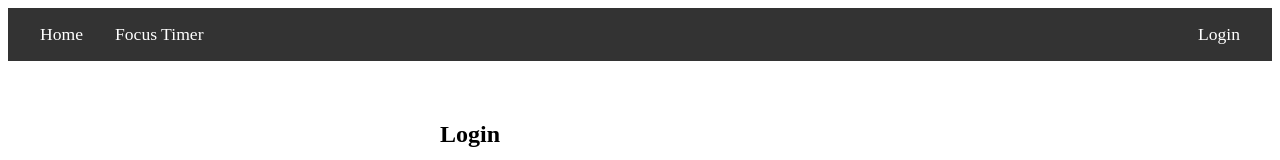
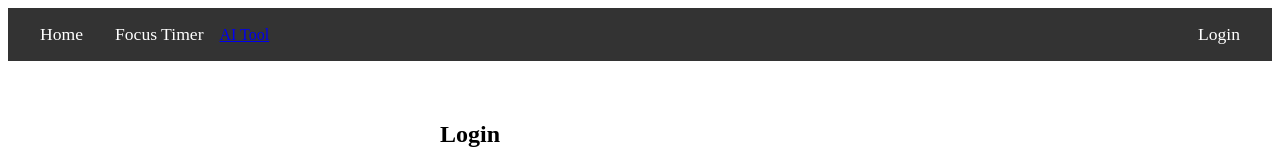
Before and after one commit to sidhutaran07/Test-react-app, a React (Create React App) app: page /login in a window 1280 px wide. Shown: the top 160 px of the page. Built offline with nearby package versions, Linux system fonts and the light colour scheme; no server answers.

Commit message:
Update Navbar.js

```diff
--- a/src/components/Navbar.js
+++ b/src/components/Navbar.js
@@ -38,6 +38,8 @@ const Navbar = ({ user }) => {
       <div>
         <Link to="/" style={linkStyle}>Home</Link>
         <Link to="/timer" style={linkStyle}>Focus Timer</Link>
+  <Link to="/ai-tool">AI Tool</Link>
+
         {user && <Link to="/progress" style={linkStyle}>Progress</Link>}
       </div>
       <div>
```
